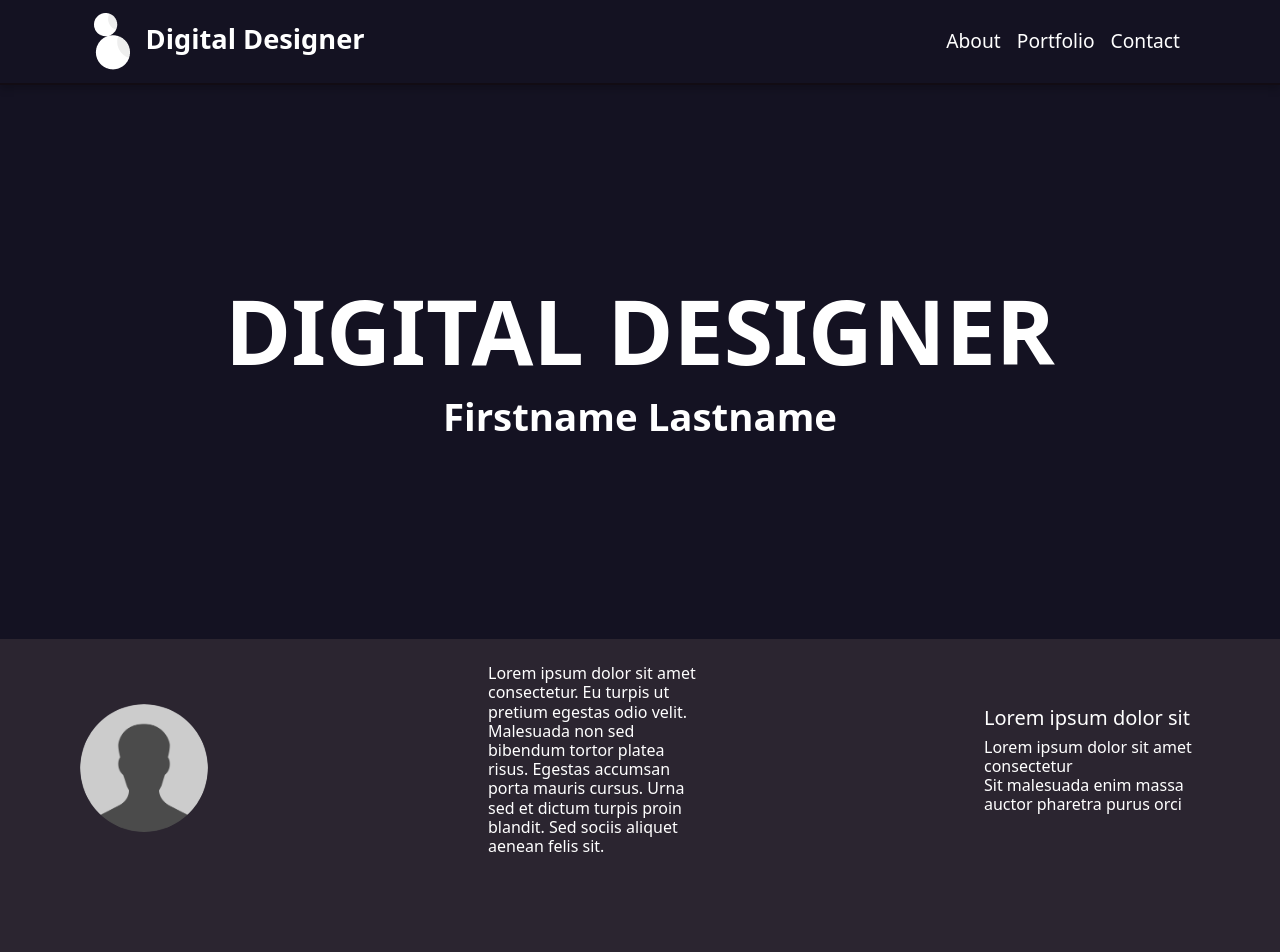
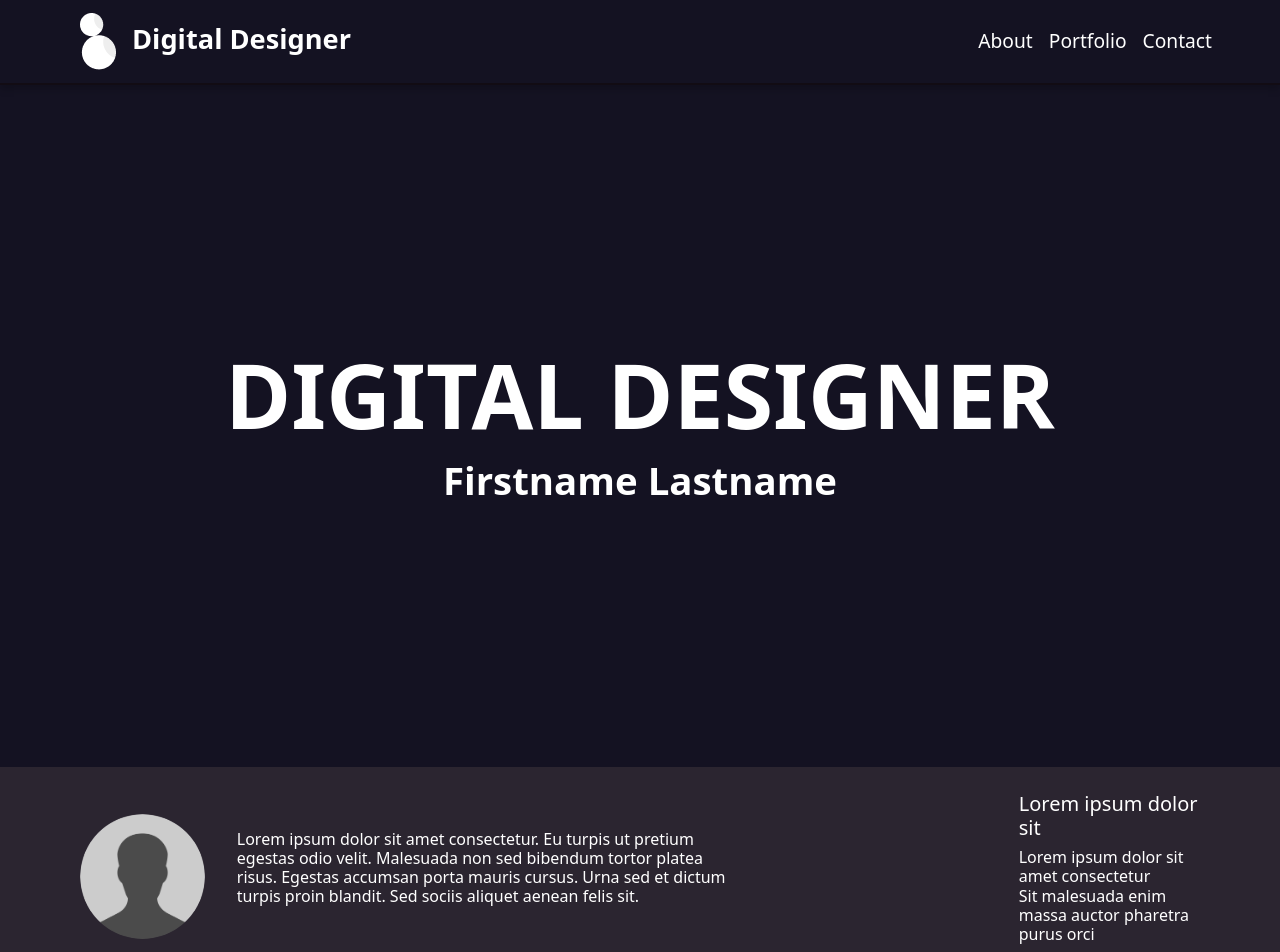
Before and after one commit to Zarfaa/Portfolio_Project, a React (Create React App) app: page / in a window 1280 px wide. Shown: the top 952 px of the page. Built offline with nearby package versions, Linux system fonts and the light colour scheme.

Commit message:
revision

```diff
--- a/src/Components/Header.css
+++ b/src/Components/Header.css
@@ -23,14 +23,12 @@ nav{
 }
 
 .marginRight{
-   padding-right: 5em;
+   padding-right: 3em;
 }
 
-.marginLeft{
-    padding-left: 3em;
- }
-
-
+.logo{
+  margin-left: 2.5em;
+}
 .navbar-brand{
     color: rgb(255,255,255);
     font-weight: 700;
--- a/src/Components/Header.jsx
+++ b/src/Components/Header.jsx
@@ -70,7 +70,7 @@ const Header = () => {
   return (
     <nav className={`navbar navbar-expand-lg ${visible ? "navbar-scroll-down" : "navbar-scroll-up"}`}>
       <div className="container-fluid">
-        <a className="navbar-brand marginLeft" href="/">
+        <a className="navbar-brand " href="/">
           <img className="logo me-3" src={Logo} alt="logo" />
           Digital Designer
         </a>
--- a/src/Pages/CV/CV.css
+++ b/src/Pages/CV/CV.css
@@ -1,5 +1,5 @@
 .cv_img{
-    width: 10vw;
+    width: 7.8em;
     border-radius: 50%;
 }
 
@@ -16,7 +16,7 @@
     justify-content: space-between;
     align-items: center;
     margin: 5em;
-    gap: 25%;
+    gap: 2em;
     flex-wrap: wrap;
     padding-top: 2%;
 }
@@ -26,11 +26,12 @@
 }
 
 .Flex_Item2{
-    flex: 3;
+    flex: 5;
 }
 
 .Flex_Item3{
-    flex: 3;
+    flex: 1.8;
+    margin-left: 22%;
 }
 
 .flex_item5 {
--- a/src/Pages/Portfolio/Portfolio.css
+++ b/src/Pages/Portfolio/Portfolio.css
@@ -46,8 +46,8 @@
     position: absolute;
     top: 0;
     left: 0;
-    width: 98%;
-    margin-left: 1%;
+    width: 97.5%;
+    margin-left: 1.3%;
     height: 100%;
     background-color: rgba(109, 109, 109 , 0.5);
     font-size: 2vw;
--- a/src/Pages/index.css
+++ b/src/Pages/index.css
@@ -5,7 +5,7 @@ body {
 
 
 .Container {
-    margin: 15% 0%;
+    margin: 20% 0%;
 }
 
 .Container h1 /* TITLE HERE*/
```
